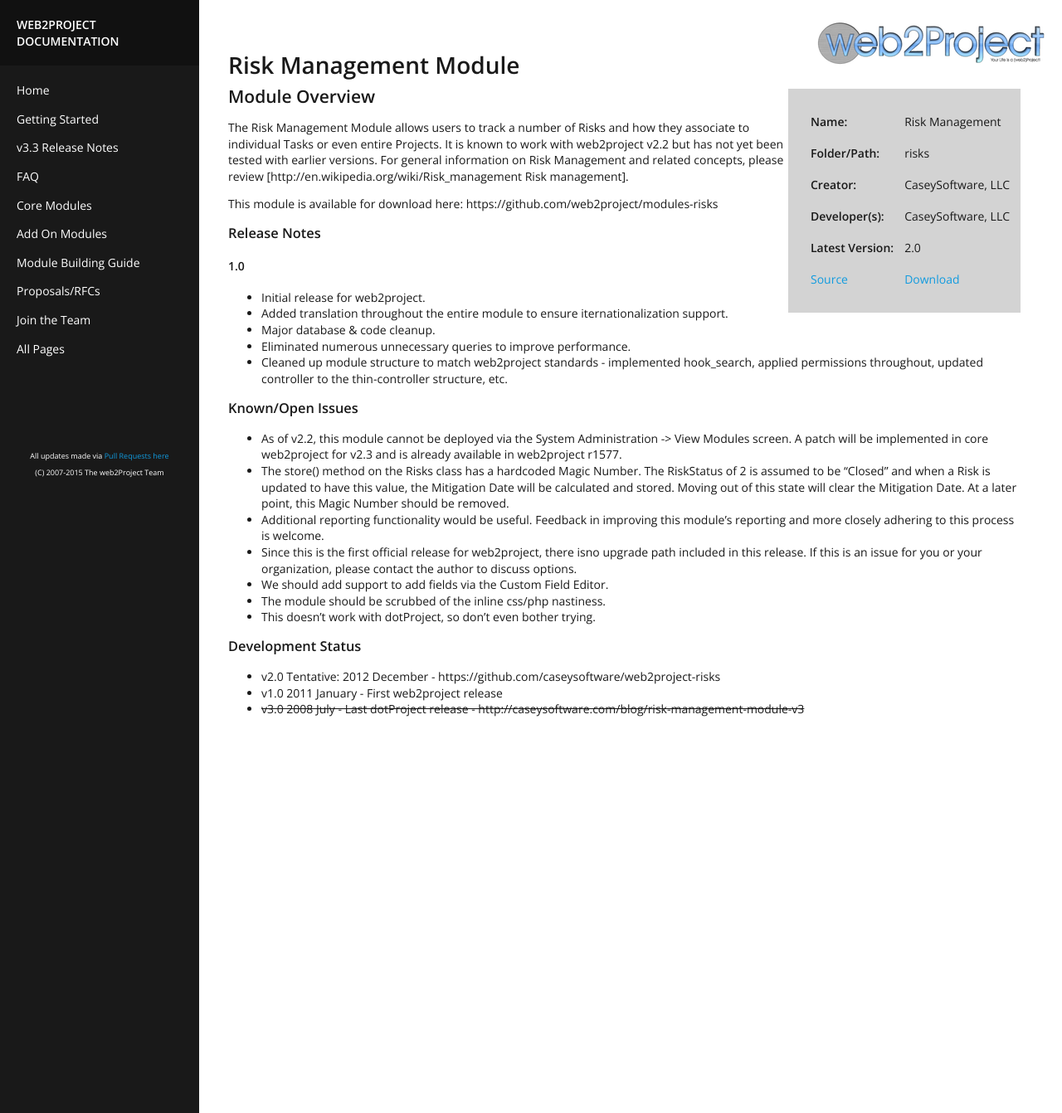
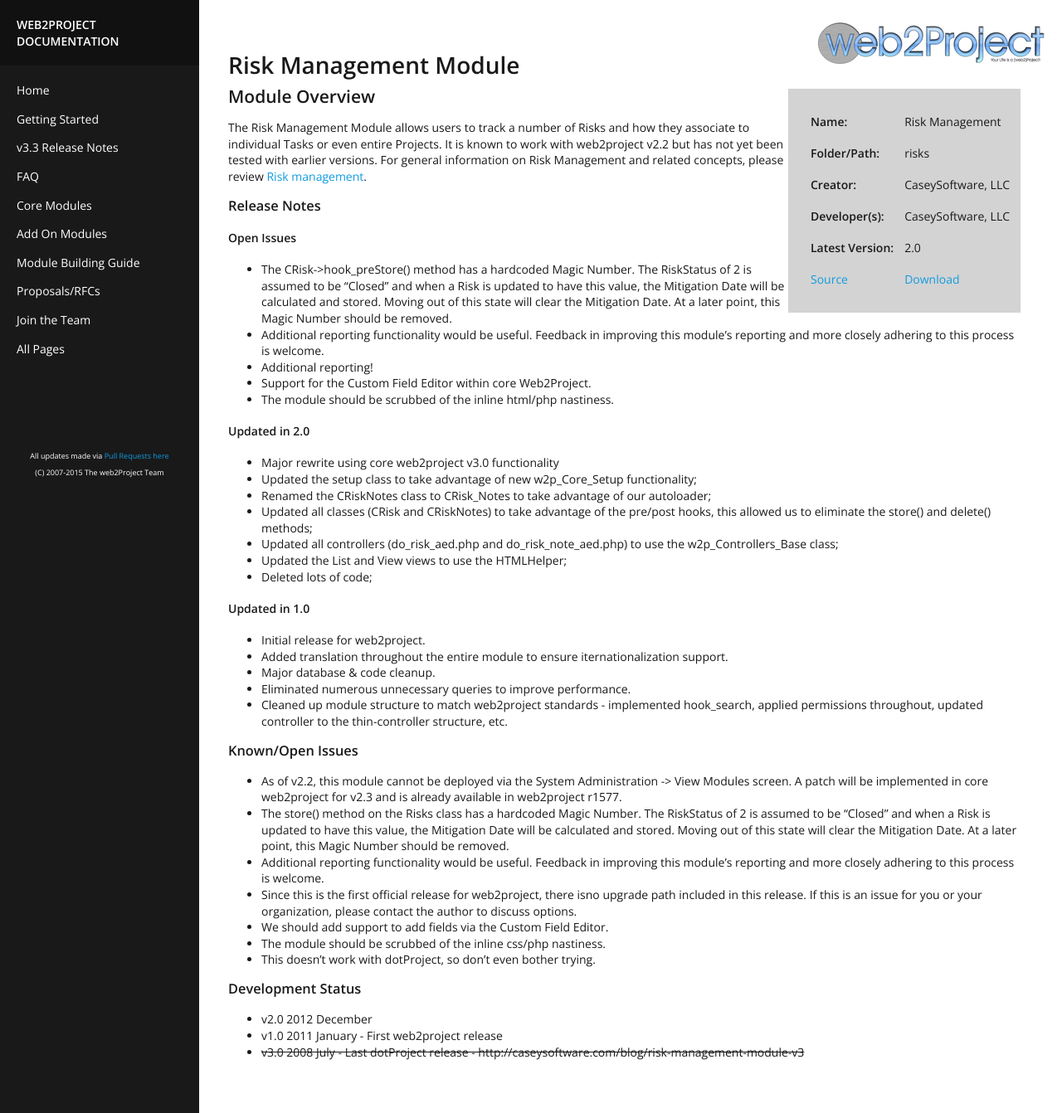
Before and after one commit to web2project/web2project.github.io, a Jekyll site: the page built from _modules/risks.md, in a window 1280 px wide and 1342 px high. Shown: the whole window at 83% size. Built offline with Jekyll 4.4.1, drawn with Linux system fonts in a browser that asks for light colours.

Commit message:
fixing the risk module docs

```diff
--- a/_modules/risk_management.md
+++ b/_modules/risks.md
@@ -15,13 +15,29 @@ module_download: https://github.com/web2project/modules-risks/archive/master.zip
 
 ## Module Overview
 
-The Risk Management Module allows users to track a number of Risks and how they associate to individual Tasks or even entire Projects. It is known to work with web2project v2.2 but has not yet been tested with earlier versions. For general information on Risk Management and related concepts, please review [http://en.wikipedia.org/wiki/Risk_management Risk management].
-
-This module is available for download here: https://github.com/web2project/modules-risks
+The Risk Management Module allows users to track a number of Risks and how they associate to individual Tasks or even entire Projects. It is known to work with web2project v2.2 but has not yet been tested with earlier versions. For general information on Risk Management and related concepts, please review [Risk management](http://en.wikipedia.org/wiki/Risk_management).
 
 ### Release Notes
 
-#### 1.0
+#### Open Issues
+
+* The CRisk->hook_preStore() method has a hardcoded Magic Number.  The RiskStatus of 2 is assumed to be "Closed" and when a Risk is updated to have this value, the Mitigation Date will be calculated and stored.  Moving out of this state will clear the Mitigation Date.  At a later point, this Magic Number should be removed.
+* Additional reporting functionality would be useful.  Feedback in improving this module's reporting and more closely adhering to this process is welcome.
+* Additional reporting!
+* Support for the Custom Field Editor within core Web2Project.
+* The module should be scrubbed of the inline html/php nastiness.
+
+#### Updated in 2.0
+
+* Major rewrite using core web2project v3.0 functionality
+* Updated the setup class to take advantage of new w2p_Core_Setup functionality;
+* Renamed the CRiskNotes class to CRisk_Notes to take advantage of our autoloader;
+* Updated all classes (CRisk and CRiskNotes) to take advantage of the pre/post hooks, this allowed us to eliminate the store() and delete() methods;
+* Updated all controllers (do_risk_aed.php and do_risk_note_aed.php) to use the w2p_Controllers_Base class;
+* Updated the List and View views to use the HTMLHelper;
+* Deleted lots of code;
+
+#### Updated in 1.0
 
 * Initial release for web2project.
 * Added translation throughout the entire module to ensure iternationalization support.
@@ -41,6 +57,6 @@ This module is available for download here: https://github.com/web2project/modul
 
 ### Development Status
 
-* v2.0 Tentative: 2012 December - https://github.com/caseysoftware/web2project-risks
+* v2.0 2012 December
 * v1.0 2011 January - First web2project release
 * <s>v3.0 2008 July - Last dotProject release - http://caseysoftware.com/blog/risk-management-module-v3</s>
```
